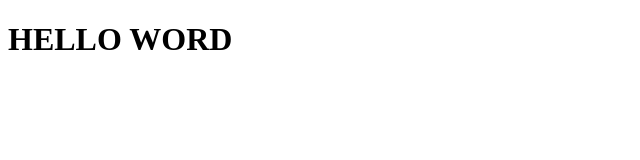
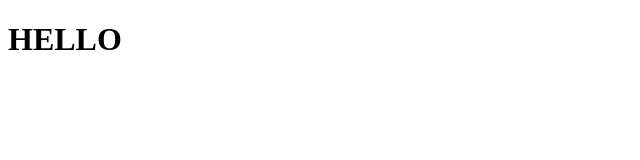
Before and after one commit to chandlervn/htmlcourse, a plain HTML site: page hello.html in a window 1280 px wide. Shown: the whole page, without its empty margins (0-640 px from the left). Drawn offline with Linux system fonts and the light colour scheme.

Commit message:
Update hello.html
Test commit

```diff
--- a/hello.html
+++ b/hello.html
@@ -5,6 +5,6 @@
     <title>title</title>
 </head>
 <body>
-    <h1>HELLO WORD</h1>
+    <h1>HELLO</h1>
 </body>
 </html>
```
